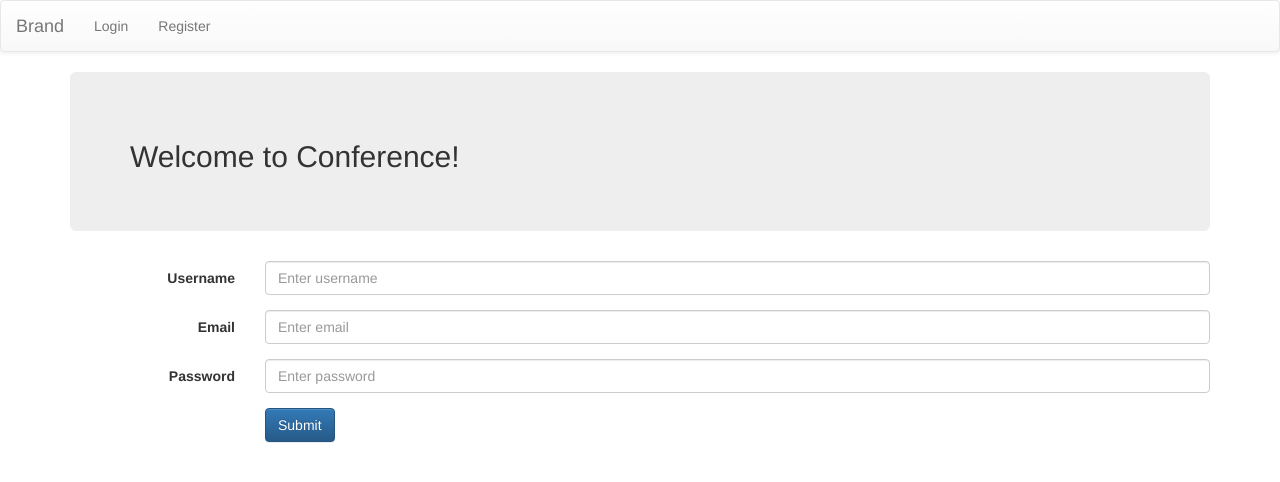
After one commit to sharifulrocky/conference, a Django app: template app/templates/auth/register.html in a window 1280 px wide. The commit adds this page. Shown: the top 482 px of the page. Run offline with Django 3.2, Linux system fonts and the light colour scheme; the template is opened without the code that fills it, so the values that code supplies are empty; some libraries are stand-ins or nearby versions.

Commit message:
User register complete

```diff
--- /dev/null
+++ b/app/templates/auth/register.html
@@ -0,0 +1,36 @@
+{% extends 'master.html' %}
+
+{% block content %}
+    <form action="" method="post" class="form-horizontal" role="form">
+        {% csrf_token %}
+        <div class="form-group">
+            <label for="username" class="col-sm-2 control-label">Username</label>
+            <div class="col-sm-10">
+                <input type="text" name="username" id="username" class="form-control" placeholder="Enter username" >
+
+            </div>
+        </div>
+
+        <div class="form-group">
+            <label for="email" class="col-sm-2 control-label">Email</label>
+            <div class="col-sm-10">
+                <input type="email" name="email" id="email" class="form-control" placeholder="Enter email" >
+
+            </div>
+        </div>
+
+        <div class="form-group">
+            <label for="password" class="col-sm-2 control-label">Password</label>
+            <div class="col-sm-10">
+                <input type="password" name="password" id="password" class="form-control" placeholder="Enter password" >
+
+            </div>
+        </div>
+
+        <div class="form-group">
+            <div class="col-sm-10 col-sm-offset-2">
+                <button type="submit" class="btn btn-primary">Submit</button>
+            </div>
+        </div>
+    </form>
+{% endblock %}
--- /dev/null
+++ b/app/templates/auth/registerd.html
@@ -0,0 +1,5 @@
+{% extends 'master.html' %}
+
+{% block content %}
+    Welcome {{ user.username }}
+{% endblock %}
--- a/app/templates/master.html
+++ b/app/templates/master.html
@@ -30,6 +30,7 @@
                             <li><a href="{% url 'logout' %}" >Logout</a></li>
                         {% else %}
                             <li><a href="{% url 'login' %}" >Login</a></li>
+                            <li><a href="{% url 'register' %}" >Register</a></li>
                         {% endif %}
 
                         {% if user.is_staff %}
--- a/conference/urls.py
+++ b/conference/urls.py
@@ -23,4 +23,5 @@ urlpatterns = [
     url(r'^$', views.index, name='index'),
     url(r'^login/', auth.login, name='login'),
     url(r'^logout/', auth.logout, name='logout'),
+    url(r'^register/', auth.register, name='register'),
 ]
```
Also changed, not shown: app/auth.py (+17 -1 lines), db.sqlite3.
